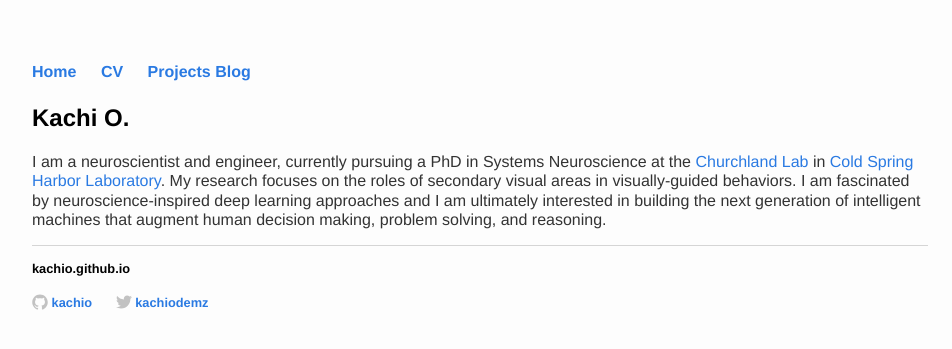
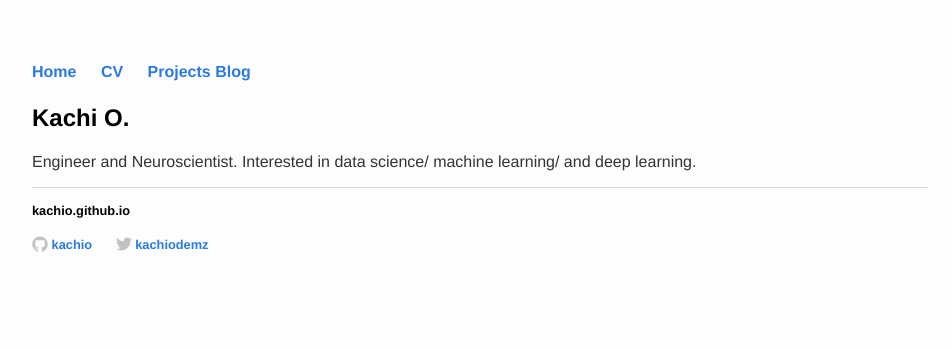
Before and after one commit to kachiO/kachio.github.io, a Jekyll site: the page built from index.html, in a window 1280 px wide. Shown: the top 349 px of the page, without its empty margins (160-1112 px from the left). Built offline with Jekyll 4.4.1, drawn with Linux system fonts in a browser that asks for light colours.

Commit message:
Update index.html
blurb update

```diff
--- a/index.html
+++ b/index.html
@@ -4,11 +4,7 @@ title: Kachi O.
 ---
 <div class="blurb">
 	<h1>Kachi O. </h1>
-	<p> I am a neuroscientist and engineer, currently pursuing a PhD in Systems Neuroscience at
-		the <a href="http://churchlandlab.labsites.cshl.edu/">Churchland Lab</a>
-	 	in <a href="http://cshl.edu/">Cold Spring Harbor Laboratory</a>. My research focuses on the roles of secondary visual areas
-		in visually-guided behaviors. I am fascinated by neuroscience-inspired deep learning approaches and I am ultimately interested
-		in building the next generation of intelligent machines that augment human decision making, problem solving, and reasoning.
+	<p> Engineer and Neuroscientist. Interested in data science/ machine learning/ and deep learning.
 
 
 	</p>
```
